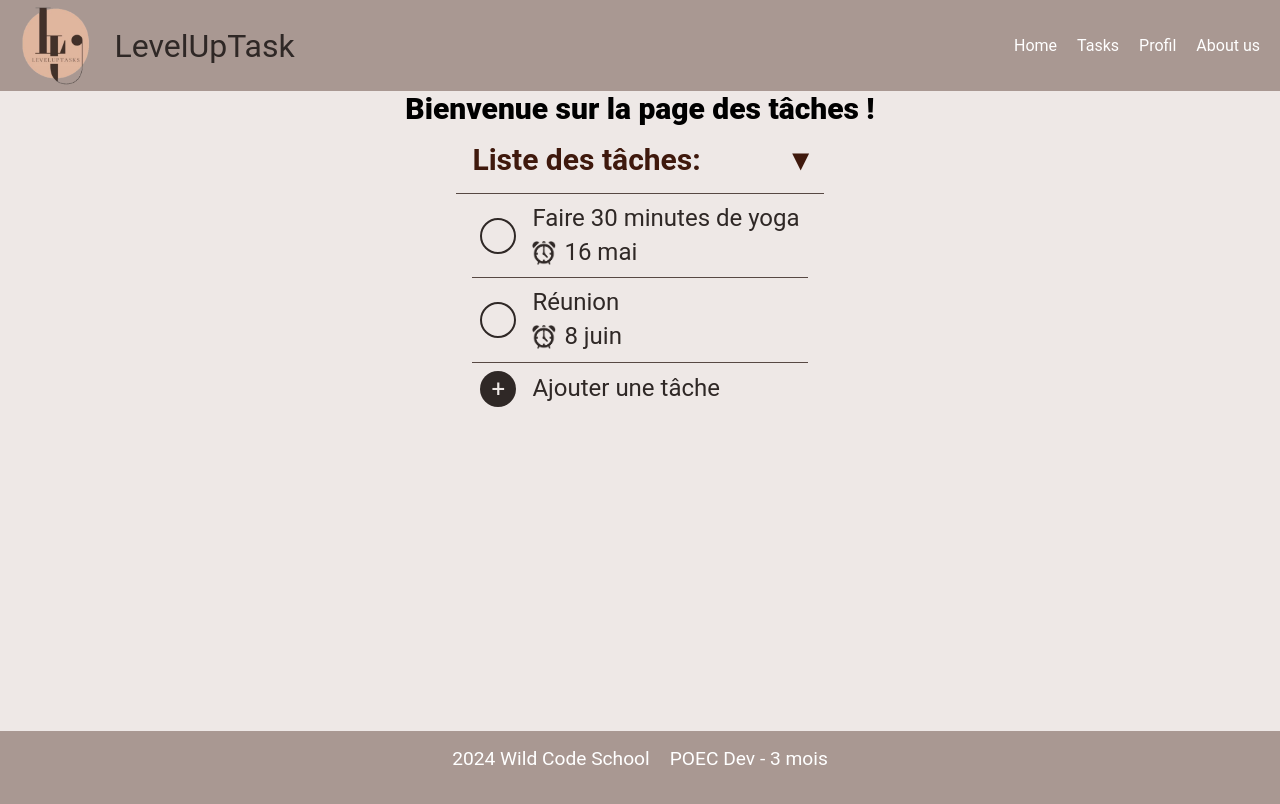
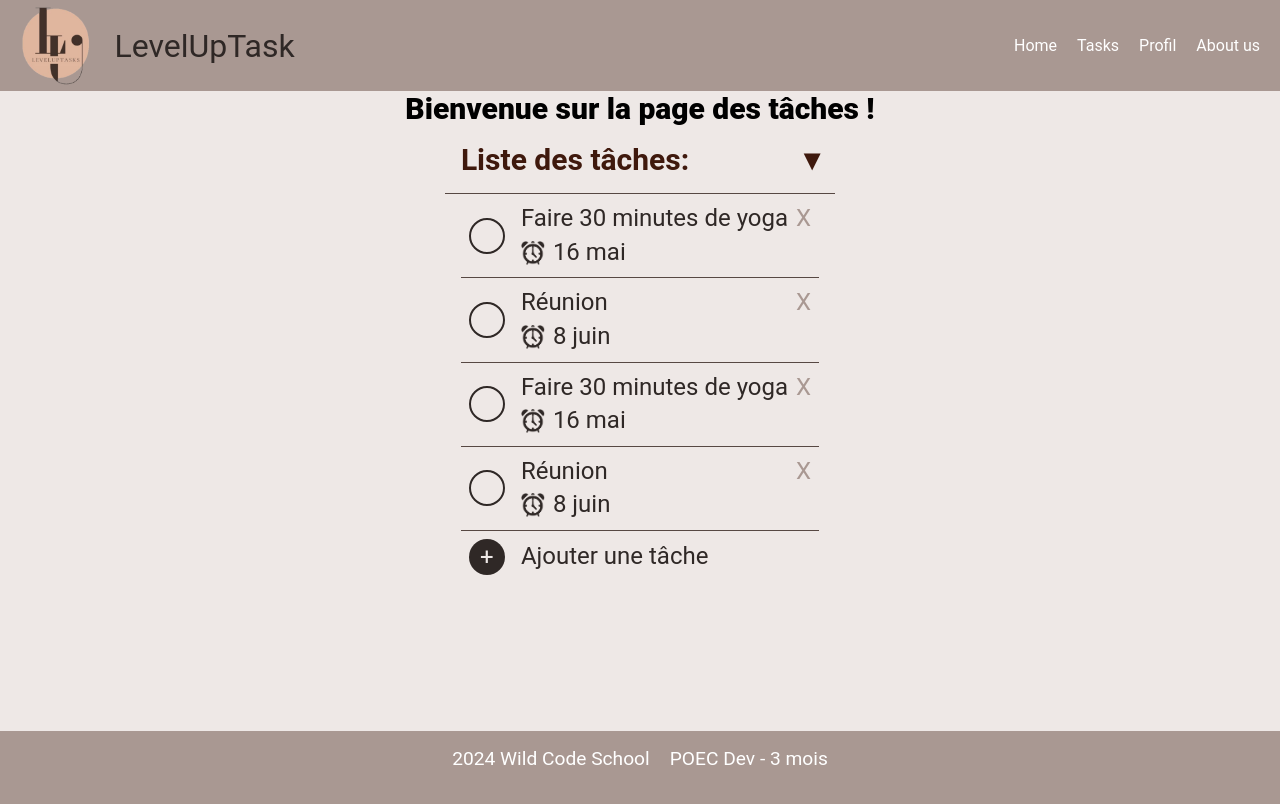
Before and after one commit to WildCodeSchool/level-up-tasks, an Angular app: page /taches in a window 1280 px wide. Shown: the top 804 px of the page. Built offline with nearby package versions, Linux system fonts and the light colour scheme.

Commit message:
UPDATE task and task-list component : can delete task

```diff
--- a/src/app/components/add-task/add-task.component.ts
+++ b/src/app/components/add-task/add-task.component.ts
@@ -20,9 +20,7 @@ export class AddTaskComponent {
   addNewTaskToParent: EventEmitter<Task> = new EventEmitter();
 
   onSubmit() : void {
-    //the 1 is the id, this needs to be changed when backend gets added
     this.addNewTaskToParent.emit(new Task(
-      1,
       this.description,
       new Date(this.taskDate),
       false
--- a/src/app/components/task-list/task-list.component.html
+++ b/src/app/components/task-list/task-list.component.html
@@ -13,7 +13,7 @@
     <div class="task-list-expendable"  [ngStyle]="{'max-height' : height}">
         <ul class="task-list">
             <li *ngFor="let task of taskList" >
-                <app-task [task]="task"></app-task>
+                <app-task [task]="task" (deleteTaskToParent)="onReceiveDeleteTask($event)"></app-task>
             </li>
         </ul>
         <app-add-task (addNewTaskToParent)="onReceiveNewTask($event)"></app-add-task>
--- a/src/app/components/task-list/task-list.component.ts
+++ b/src/app/components/task-list/task-list.component.ts
@@ -17,9 +17,15 @@ export class TaskListComponent {
 
   //mock data for task list, will be empty once addTask is implemented
   taskList : Task[] = [
-    new Task(1, 'Faire 30 minutes de yoga', new Date("2024-05-16"), false),
-    new Task(2, 'Réunion', new Date("2024-06-08"), false)
+    new Task('Faire 30 minutes de yoga', new Date("2024-05-16"), false),
+    new Task('Réunion', new Date("2024-06-08"), false),
+    new Task('Faire 30 minutes de yoga', new Date("2024-05-16"), false),
+    new Task('Réunion', new Date("2024-06-08"), false)
   ];
+
+  ngOnInit(){
+    console.log(this.taskList);
+  }
 
   changeState(): void {
     (this.height === '0') ? this.height = '100%' : this.height = '0';
@@ -29,4 +35,10 @@ export class TaskListComponent {
   onReceiveNewTask(event : Task) : void {
     this.taskList.push(event);
   }
+
+  onReceiveDeleteTask(event : Task) : void {
+    this.taskList.filter( (task, index) => {
+      if(task.id === event.id) this.taskList.splice(index, 1);
+    });
+  }
 }
--- a/src/app/components/task/task.component.html
+++ b/src/app/components/task/task.component.html
@@ -7,4 +7,5 @@
             <p>{{task.date.toLocaleDateString('fr-FR', { month: 'long', day: 'numeric' })}}</p>
         </div>
     </div>
+    <button class="task-delete-button" (click)="deleteTask()">X</button>
 </div>
--- a/src/app/components/task/task.component.scss
+++ b/src/app/components/task/task.component.scss
@@ -30,3 +30,21 @@
     height: 24px;
     margin-right: 0.5rem;
 }
+
+.task-delete-button{
+    cursor: pointer;
+    align-self: flex-start;
+    padding-left: 8px;
+    padding-top: 2px;
+    margin-left: auto;
+    color: $navbar-color;
+}
+
+.task-delete-button:hover{
+    color: $title-text-color;
+    font-weight: bolder;
+}
+
+.task-delete-button:active{
+    transform: scale(0.9);
+}
--- a/src/app/components/task/task.component.ts
+++ b/src/app/components/task/task.component.ts
@@ -1,4 +1,4 @@
-import { Component, Input } from '@angular/core';
+import { Component, EventEmitter, Input, Output } from '@angular/core';
 import { Task } from '../../model/task/task';
 
 @Component({
@@ -9,5 +9,12 @@ import { Task } from '../../model/task/task';
   styleUrl: './task.component.scss'
 })
 export class TaskComponent {
-  @Input() public task : Task = new Task(0, 'Placeholder Placeholder Placeholder', new Date(), false);
+  @Input() public task : Task = new Task('Placeholder Placeholder Placeholder', new Date(), false);
+
+  @Output()
+  deleteTaskToParent: EventEmitter<Task> = new EventEmitter();
+
+  deleteTask() : void{
+    this.deleteTaskToParent.emit(this.task);
+  }
 }
--- a/src/app/model/task/task.ts
+++ b/src/app/model/task/task.ts
@@ -1,8 +1,14 @@
 export class Task {
+  //Auto increment for id, needs to change when implementing backend
+  static _id : number = 0;
+  readonly id : number;
+
   constructor(
-    readonly id: number,
     readonly description: string,
     readonly date: Date,
     readonly completed: boolean
-  ) {}
+  ) {
+    Task._id++;
+    this.id = Task._id;
+  }
 }
```
